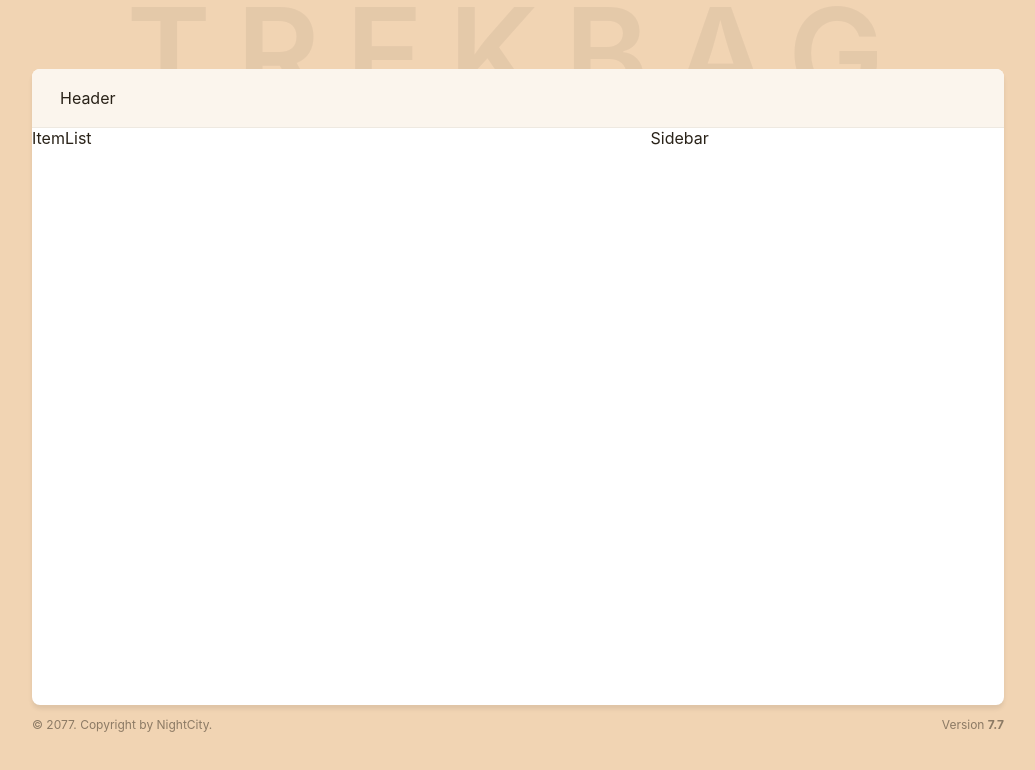
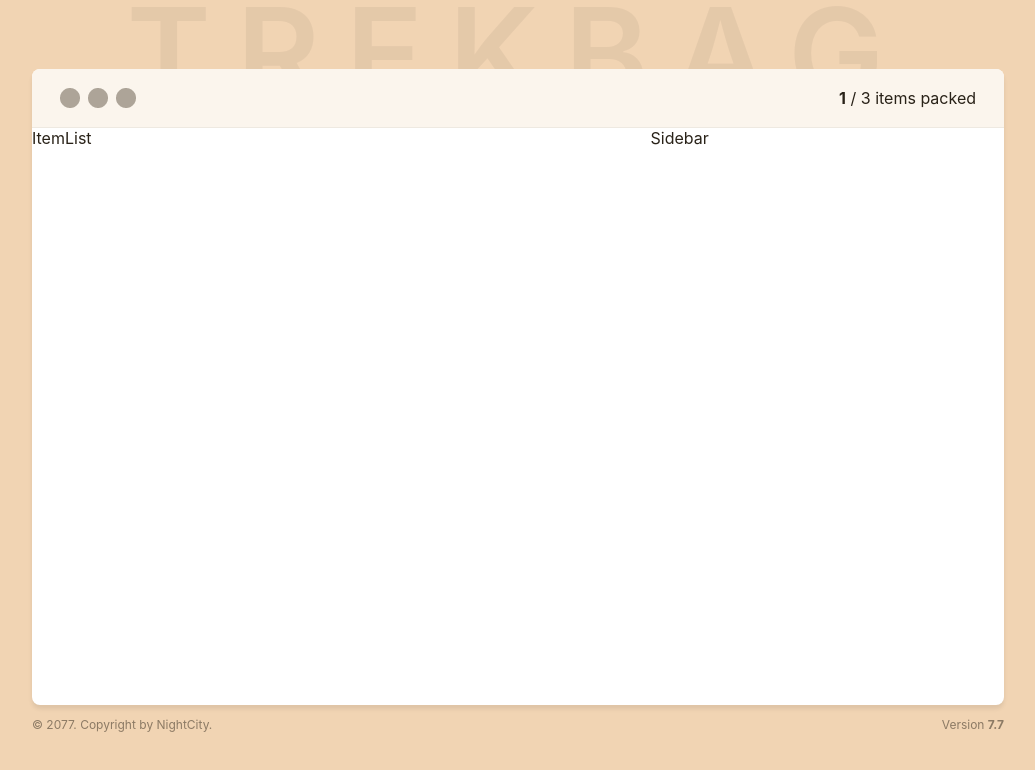
Before and after one commit to I-Do-CS/trekbag, a React (Vite) app: page / in a window 1280 px wide. Shown: the top 770 px of the page, without its empty margins (122-1157 px from the left). Built offline with nearby package versions, Linux system fonts and the light colour scheme; a web font is replaced by a local one.

Commit message:
Add header

```diff
--- a/src/components/App.jsx
+++ b/src/components/App.jsx
@@ -4,7 +4,7 @@
 import ItemList from "./ItemList";
 import Sidebar from "./Sidebar";
 
-export default function App() {
+function App() {
     return (
         <>
             <BackgroundHeading />
@@ -17,3 +17,5 @@
         </>
     );
 }
+
+export default App;
--- a/src/components/BackgroundHeading.jsx
+++ b/src/components/BackgroundHeading.jsx
@@ -1,3 +1,5 @@
-export default function BackgroundHeading() {
+function BackgroundHeading() {
     return <h1>Trekbag</h1>;
 }
+
+export default BackgroundHeading;
--- /dev/null
+++ b/src/components/Counter.jsx
@@ -0,0 +1,9 @@
+function Counter() {
+    return (
+        <div>
+            <b>1</b> / 3 items packed
+        </div>
+    );
+}
+
+export default Counter;
--- a/src/components/Footer.jsx
+++ b/src/components/Footer.jsx
@@ -1,4 +1,4 @@
-export default function Footer() {
+function Footer() {
     return (
         <footer>
             <small>&copy; 2077. Copyright by NightCity.</small>
@@ -8,3 +8,5 @@
         </footer>
     );
 }
+
+export default Footer;
--- a/src/components/Header.jsx
+++ b/src/components/Header.jsx
@@ -1,3 +1,14 @@
-export default function Header() {
-    return <header>Header</header>;
+import Counter from "./Counter";
+import Logo from "./Logo";
+
+
+function Header() {
+    return (
+        <header>
+            <Logo />
+            <Counter />
+        </header>
+    );
 }
+
+export default Header;
--- a/src/components/ItemList.jsx
+++ b/src/components/ItemList.jsx
@@ -1,3 +1,5 @@
-export default function ItemList() {
+function ItemList() {
     return <div>ItemList</div>;
 }
+
+export default ItemList;
--- /dev/null
+++ b/src/components/Logo.jsx
@@ -0,0 +1,7 @@
+import logo from "../assets/images/dots.png";
+
+function Logo() {
+    return <img src={logo} alt="Logo" />;
+}
+
+export default Logo;
```
